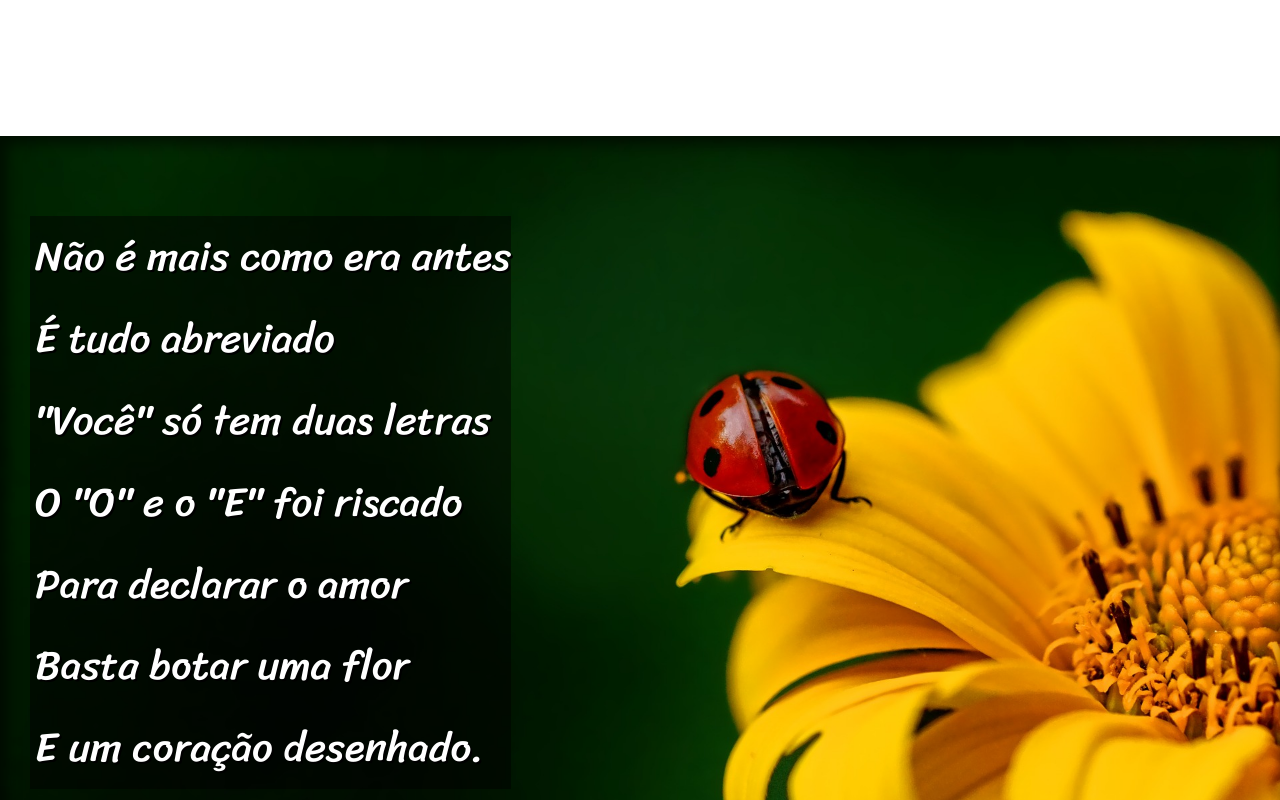
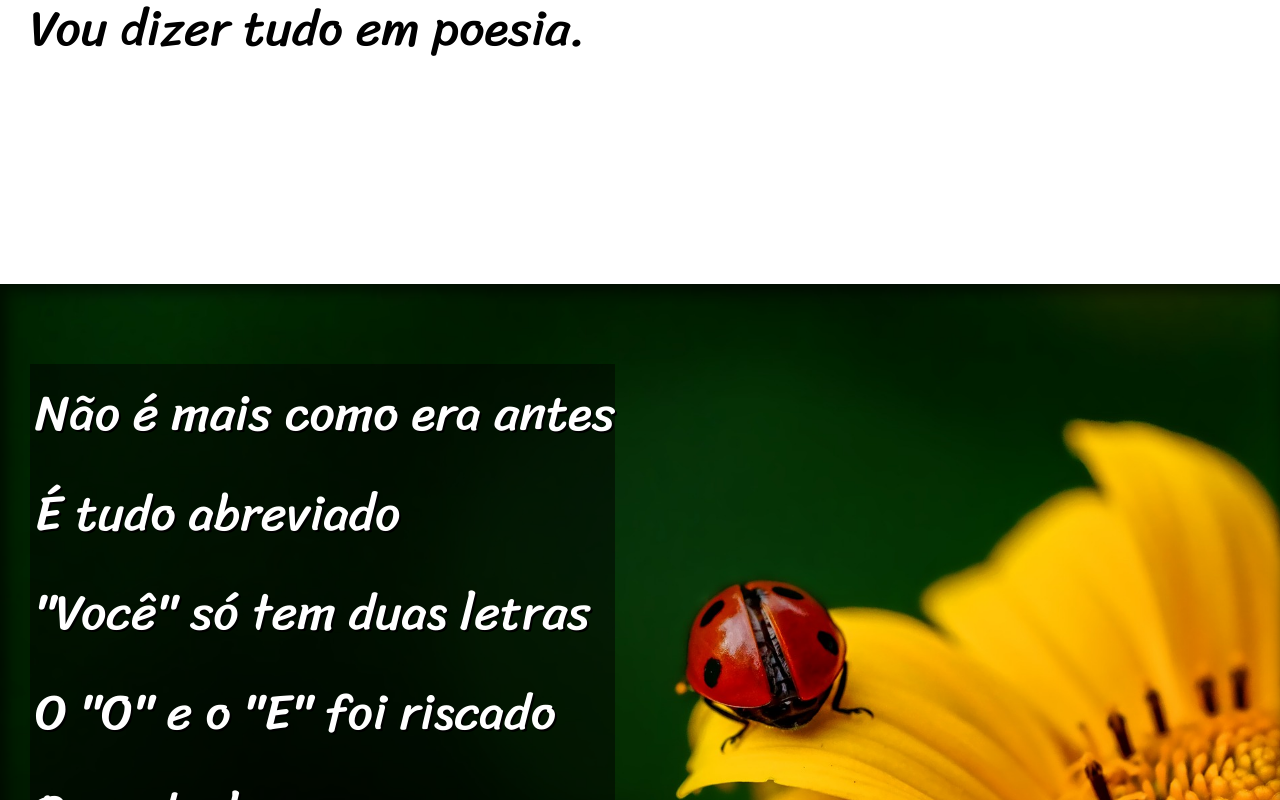
Before and after one commit to Mplatteni38/HTML-CSS, a plain HTML site: page Desafio/ex.site.poesia/site.ex/index.html in a window 1280 px wide. Shown: the part 960-1760 px from the top of the page. Drawn offline with Linux system fonts and the light colour scheme; a web font is replaced by a local one.

Commit message:
Update style.css

```diff
--- a/Desafio/ex.site.poesia/site.ex/style.css
+++ b/Desafio/ex.site.poesia/site.ex/style.css
@@ -29,7 +29,7 @@ header p{
 padding-bottom: 50px;
 }
 section{
- font-size: 3.2vw;
+ font-size: 3.9vw;
 font-family:"Sriracha", cursive;
 padding-top: 10vh;
 padding-bottom: 10vh;
@@ -46,10 +46,12 @@ background-color: white;
 
 }
 .imagem{
+
 background-color: rgba(10, 9, 9, 0.747);
 color: white;
 box-shadow: inset 5px 6px 14px 2px rgba(0, 0, 0, 0.575);
 background-size: cover;
+background-attachment: fixed;
 
 }
 
@@ -62,15 +64,18 @@ text-shadow: 2px 2px 0px rgb(0, 0, 0);
 }
 #imagem01{
 background-image: url(background001.jpg);
-background-position:right center;
-background-attachment: fixed;
+background-position:center;
+background-size: cover;
+
 
 
 }
 #imagem02{
-    background-image: url(background002.jpg);
+background-image: url(background002.jpg);
+background-size: cover;
 background-position: right center;
-background-attachment: fixed;
+
+
 
 }
 
```
